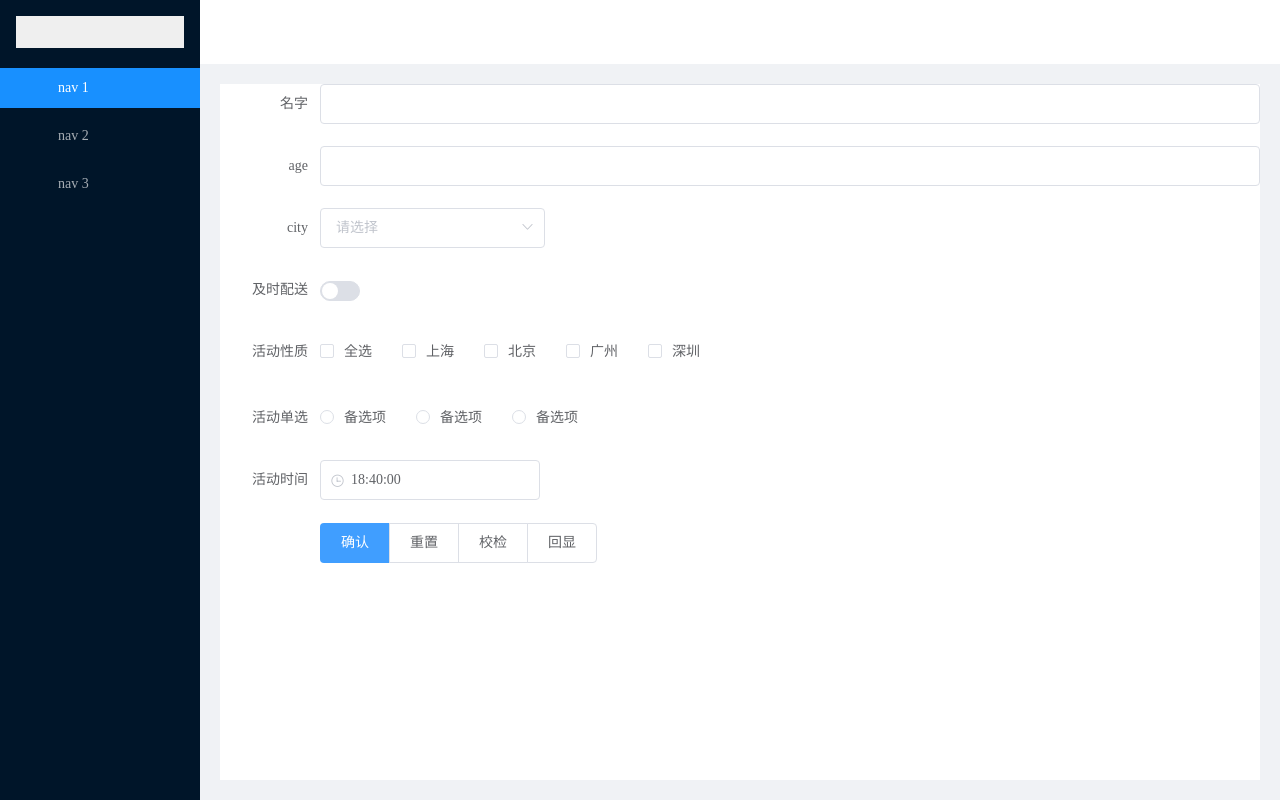
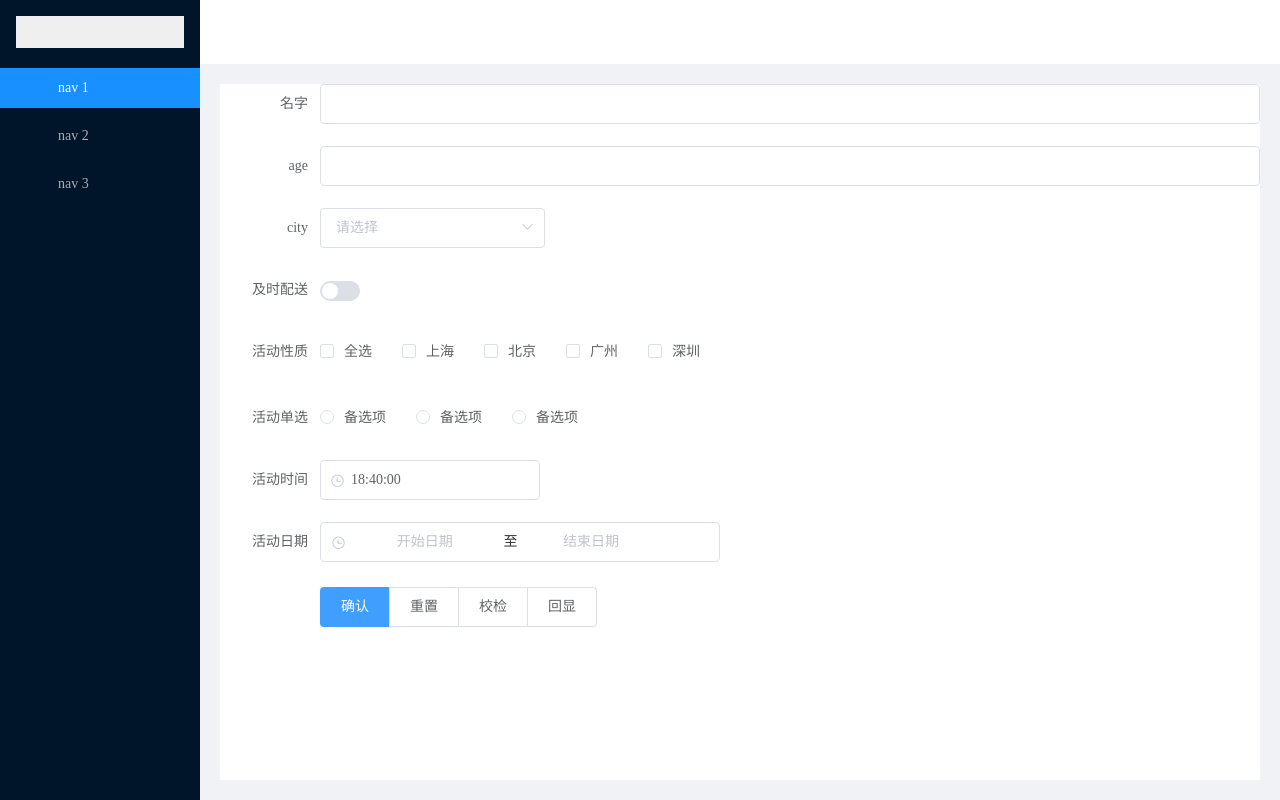
Before and after one commit to Ewall1106/vue2-admin-template, a Vue app: page /#/ in a window 1280 px wide. Built offline with nearby package versions, Linux system fonts and the light colour scheme.

Commit message:
add EleFormItemDatePicker

```diff
--- a/src/components/element/EleForm.vue
+++ b/src/components/element/EleForm.vue
@@ -39,6 +39,7 @@ export default {
         type: [],
         radio: "",
         time: new Date(2016, 9, 10, 18, 40),
+        date: [],
       },
       rules: {
         // name: [
--- /dev/null
+++ b/src/components/element/EleFormItemDatePicker.vue
@@ -0,0 +1,28 @@
+<template>
+  <DatePicker
+    v-model="form[name]"
+    type="datetimerange"
+    range-separator="至"
+    start-placeholder="开始日期"
+    end-placeholder="结束日期"
+  >
+  </DatePicker>
+</template>
+
+<script>
+import { DatePicker } from "element-ui";
+
+export default {
+  name: "EleFormItemDatePicker",
+  props: ["name"],
+  components: {
+    DatePicker,
+  },
+  inject: ["getForm"],
+  data() {
+    return {
+      form: this.getForm(),
+    };
+  },
+};
+</script>
--- a/src/components/element/index.vue
+++ b/src/components/element/index.vue
@@ -29,6 +29,10 @@
         <EleFormItemTimePicker v-bind="{ name: 'time' }" />
       </FormItem>
 
+      <FormItem v-bind="{ name: 'date', label: '活动日期' }">
+        <EleFormItemDatePicker v-bind="{ name: 'date' }" />
+      </FormItem>
+
       <FormItem>
         <EleFormItemActions />
       </FormItem>
@@ -46,6 +50,7 @@ import EleFormItemActions from "./EleFormItemActions.vue";
 import FormItemCheckboxGroup from "./EleFormItemCheckbox.vue";
 import EleFormItemRadio from "./EleFormItemRadio.vue";
 import EleFormItemTimePicker from "./EleFormItemTimePicker";
+import EleFormItemDatePicker from "./EleFormItemDatePicker.vue";
 
 export default {
   components: {
@@ -58,6 +63,7 @@ export default {
     FormItemCheckboxGroup,
     EleFormItemRadio,
     EleFormItemTimePicker,
+    EleFormItemDatePicker,
   },
 };
 </script>
```
